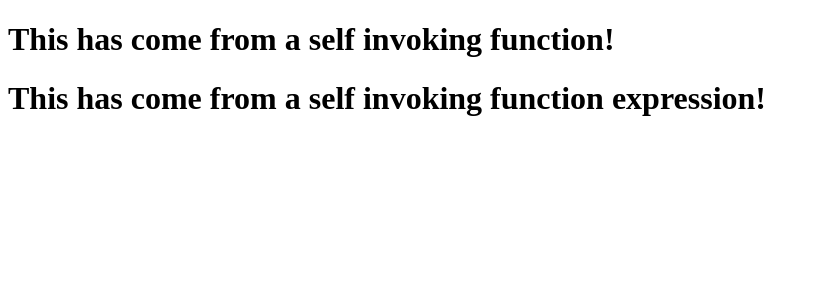
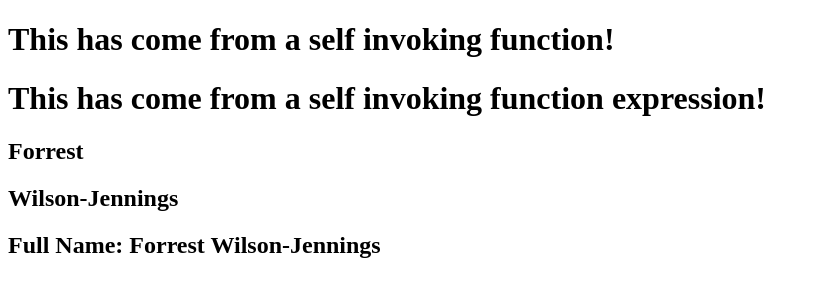
Before and after one commit to forrest-wilson/1-intro-to-jquery, a website: page functions.html in a window 1280 px wide. Shown: the whole page, without its empty margins (0-818 px from the left). Drawn offline with nearby package versions, Linux system fonts and the light colour scheme.

Commit message:
Functions for getting the full name

```diff
--- a/functions.html
+++ b/functions.html
@@ -13,6 +13,11 @@
 <body>
     <h1 id="selfInvokingFunc"></h1>
     <h1 id="selfInvokingExp"></h1>
+
+    <h2 id="firstName">Forrest</h2>
+    <h2 id="lastName">Wilson-Jennings</h2>
+
+    <h2 id="fullName"></h2>
     <!-- jQuery Link -->
     <script src="./node_modules/jquery/dist/jquery.min.js"></script>
     <script>
@@ -149,7 +154,18 @@
         }();
 
         // Logs the output of getOpt1 func
-        log(getOpt1);
+        console.log(getOpt1);
+
+        // Pt 3
+
+        var fName,
+            lName,
+            getNames = (() => {
+                return [document.getElementById("firstName").innerHTML, document.getElementById("lastName").innerHTML];
+            })(),
+            getFullName = ((names) => {
+                document.getElementById("fullName").innerHTML = "Full Name: " + names[0] + " " + names[1];
+            })(getNames);
     </script>
 </body>
 </html>
```
